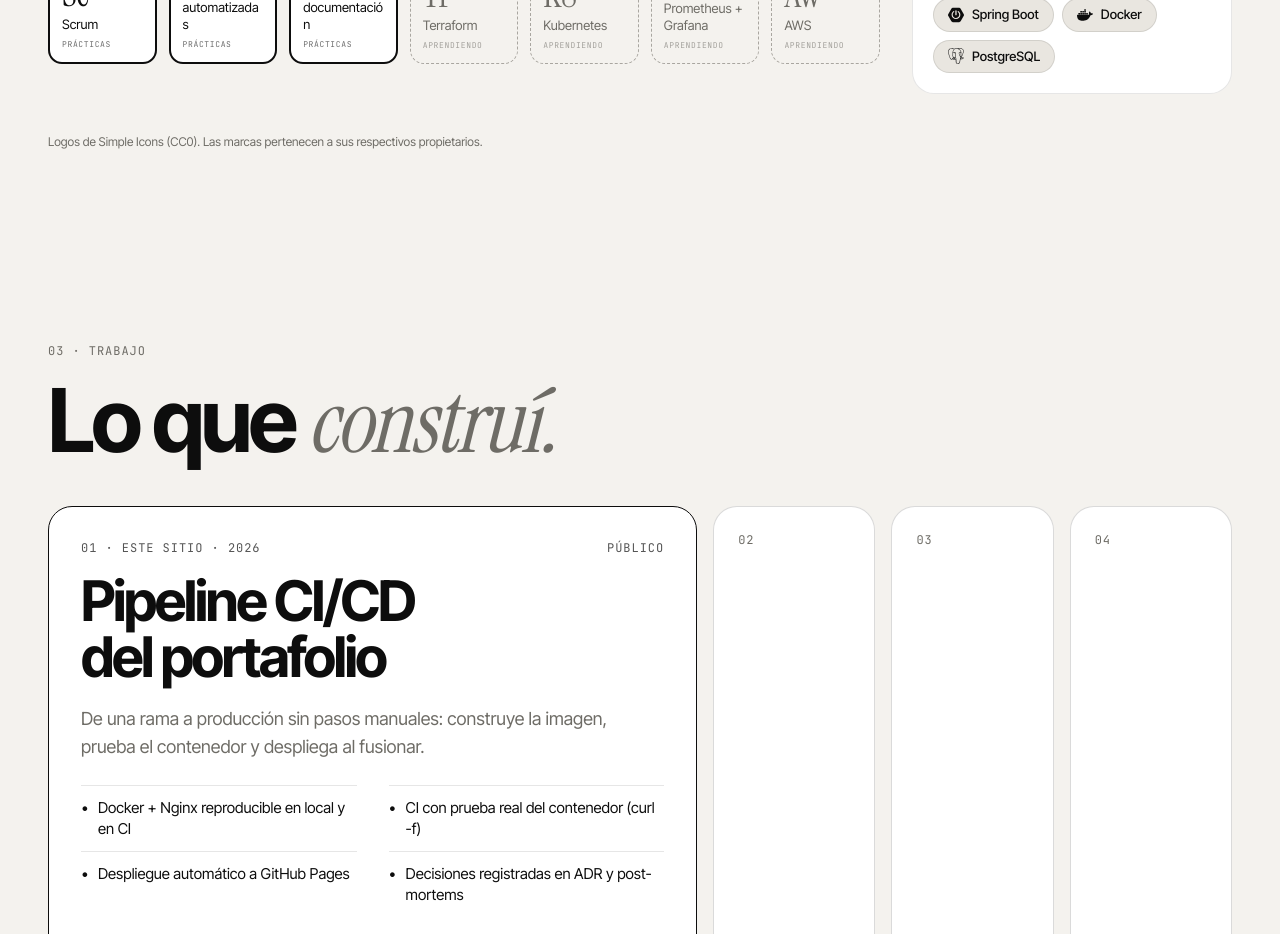
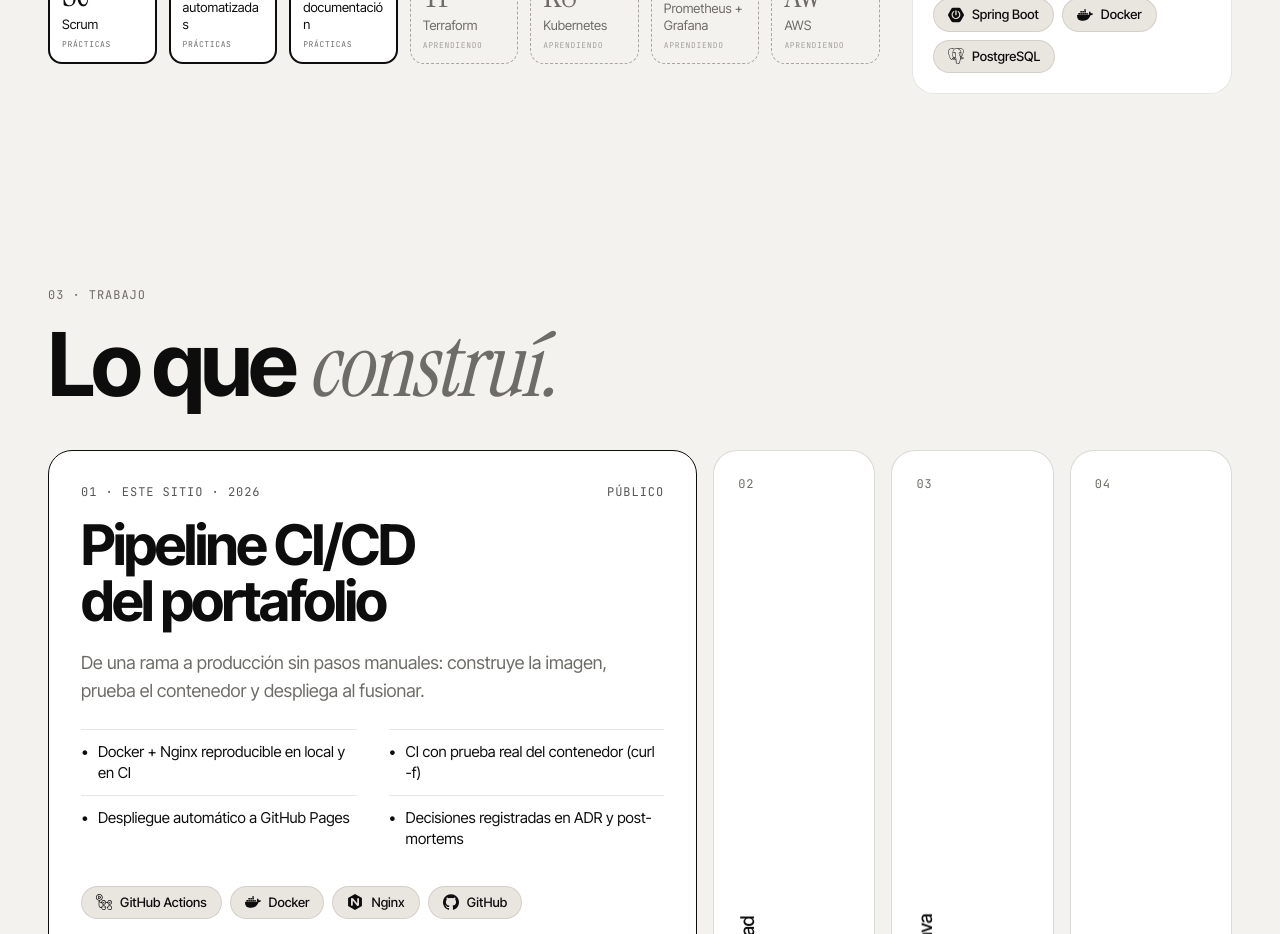
Before and after one commit to Kchmo-2018/devops-portafolio, a Next.js app: page / in a window 1280 px wide. Shown: the part 2660-3594 px from the top of the page. Built offline with nearby package versions, Linux system fonts and the light colour scheme.

Commit message:
🔧 chore(skills): remove icon attribution text
- remove simple icons disclaimer paragraph from skills section

```diff
--- a/components/Skills.tsx
+++ b/components/Skills.tsx
@@ -184,10 +184,6 @@ export default function Skills() {
         </div>
       </aside>
       </div>
-
-      <p className="mt-10 text-xs text-mute">
-        Logos de Simple Icons (CC0). Las marcas pertenecen a sus respectivos propietarios.
-      </p>
     </section>
   );
 }
```
